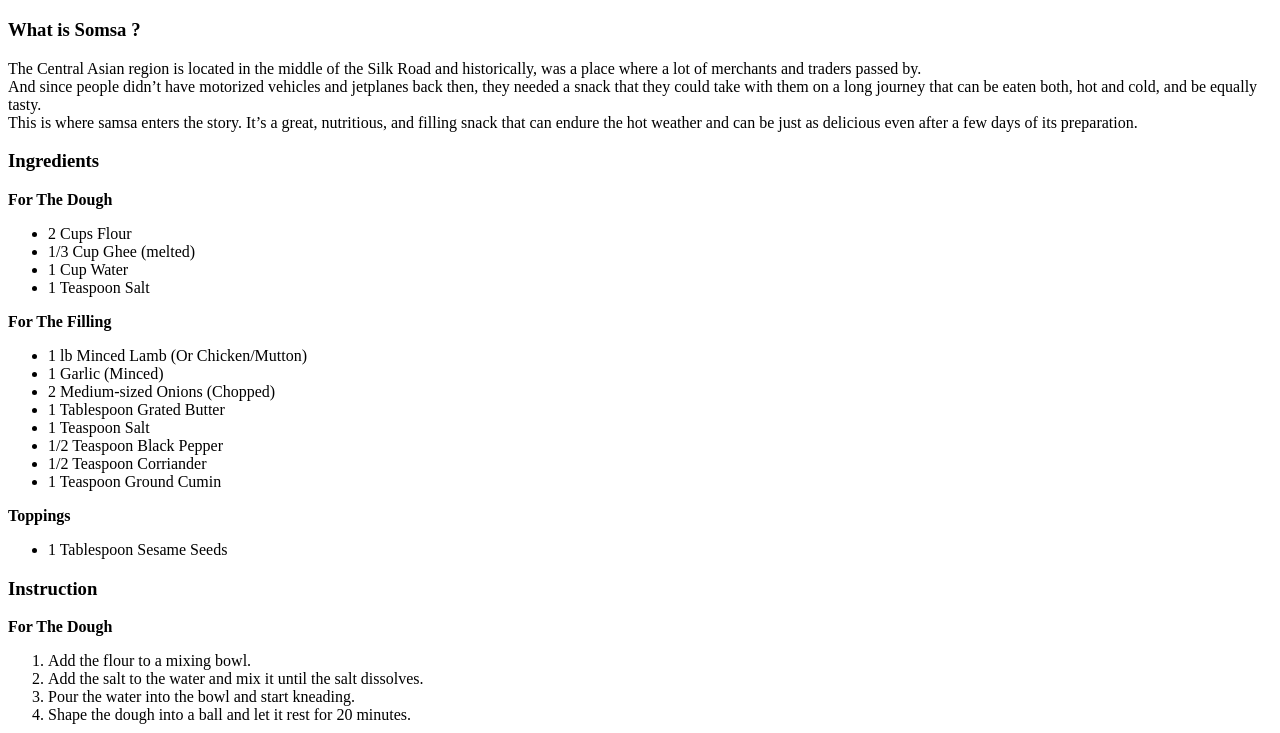
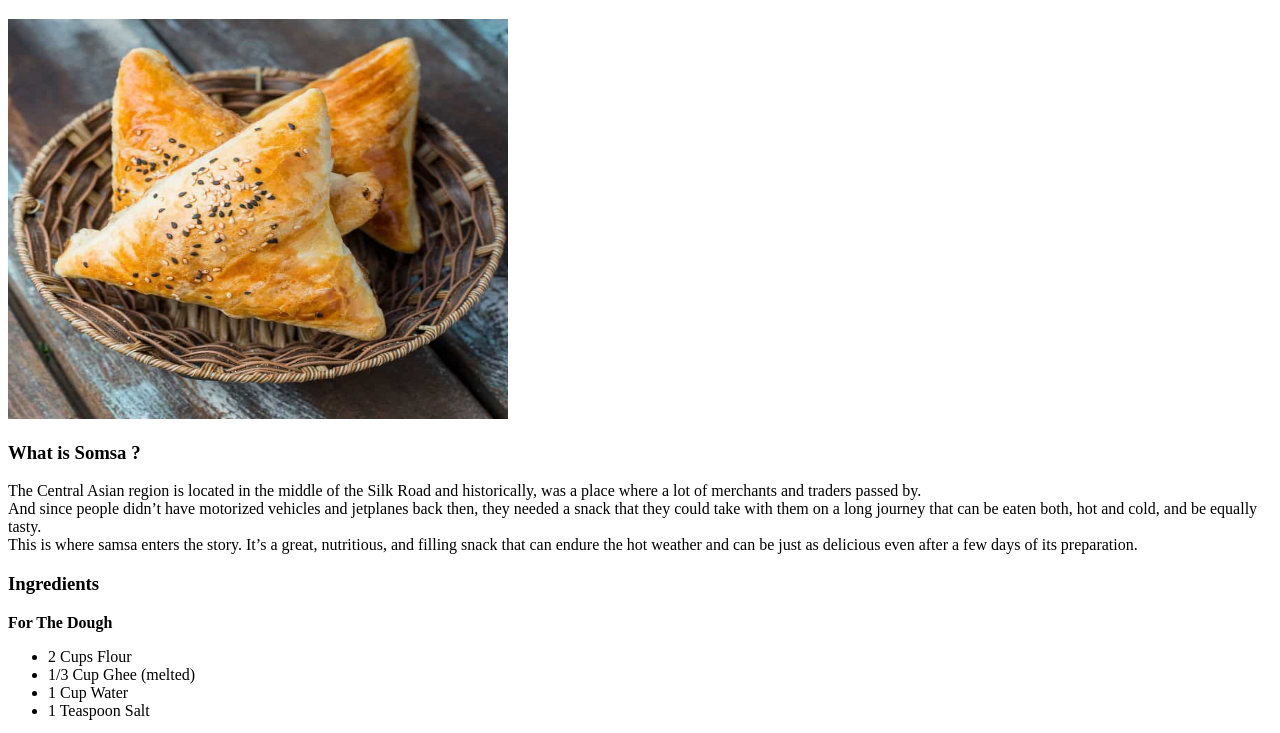
Before and after one commit to Ahliddin77/odin_recipes, a plain HTML site: page recipes/somsa.html in a window 1280 px wide. Shown: the part 61-794 px from the top of the page. Drawn offline with Linux system fonts and the light colour scheme.

Commit message:
Add image to somsa.html

```diff
--- a/recipes/somsa.html
+++ b/recipes/somsa.html
@@ -8,6 +8,7 @@
 </head>
 <body>
     <h1>Uzbek Somsa</h1>
+    <img src="../images/somsa.jpg" alt="Somsa" width="500" height="400">
     <h3>What is Somsa ?</h3>
     <p>The Central Asian region is located in the middle of the Silk Road and historically, was a place where a lot of merchants and traders passed by.
         <br>And since people didn’t have motorized vehicles and jetplanes back then, they needed a snack that they could take with them on a long journey that can be eaten both,
```
